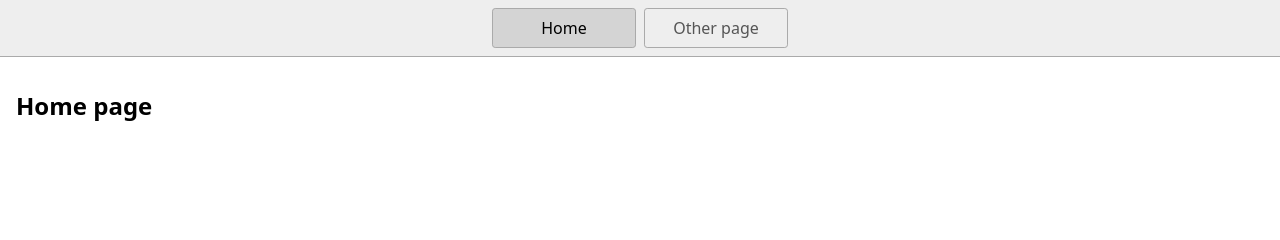
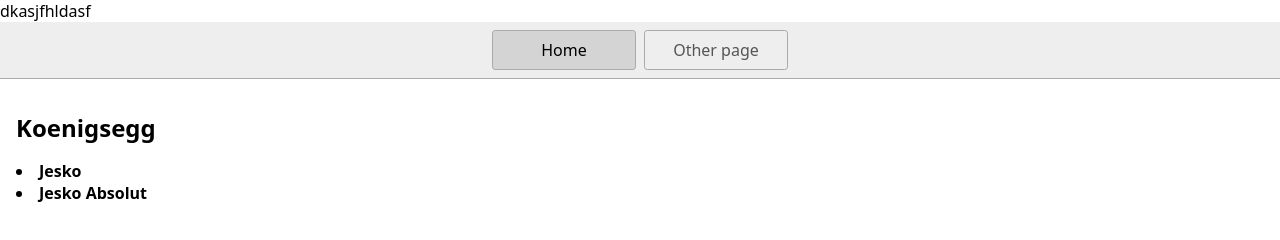
Before and after one commit to anonymous-alfiqur/project-cps140, a website: page index.html in a window 1280 px wide. Drawn offline with Linux system fonts and the light colour scheme.

Commit message:
i added title and bolit points

```diff
--- a/index.html
+++ b/index.html
@@ -2,6 +2,7 @@
 <html lang="en">
   <head>
     <title>Home</title>
+    <meta name= "description">dkasjfhldasf</meta>
     <meta charset="UTF-8" />
     <meta name="viewport" content="width=device-width" />
     <!--
@@ -17,7 +18,9 @@
       <a href="/page2.html">Other page</a>
     </nav>
     <main>
-      <h1>Home page</h1>
+      <h1>Koenigsegg</h1>
+      <Li><b>Jesko</b></Li>
+      <Li><b>Jesko Absolut</b></Li>
     </main>
   </body>
 </html>
```
Also changed, not shown: 1 other file.
